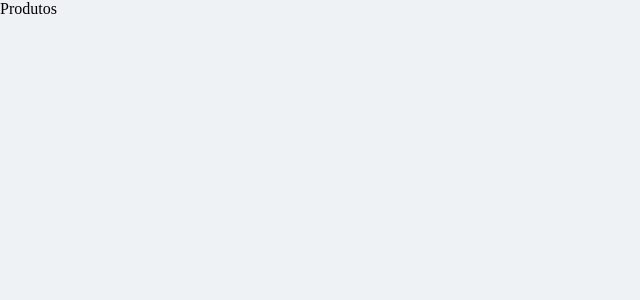
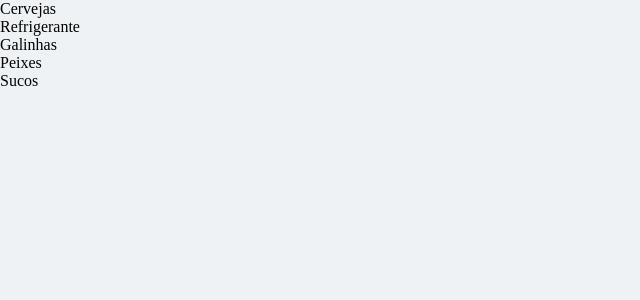
Before and after one commit to Ianara-cs/gestor-front, a React (Vite) app: page /menus in a window 1280 px wide. Shown: the top 300 px of the page, without its empty margins (0-640 px from the left). Built offline with nearby package versions, Linux system fonts and the light colour scheme; data requests are answered from the project's data file.

Commit message:
feat: get menus

```diff
--- a/src/main.tsx
+++ b/src/main.tsx
@@ -1,16 +1,14 @@
-import { StrictMode } from 'react'
 import { createRoot } from 'react-dom/client'
 import './main.css'
 import { GlobalProvider } from './shared/hooks/useGlobalContext.tsx'
 import App from './App.tsx'
-
-
+import {DataProvider} from './shared/hooks/useDataContext.tsx'
 
 
 createRoot(document.getElementById('root')!).render(
-  <StrictMode>
     <GlobalProvider>
-      <App />
+      <DataProvider>
+        <App />
+      </DataProvider>
     </GlobalProvider>
-  </StrictMode>,
 )
--- a/src/modules/menus/screens/MenuScreen.tsx
+++ b/src/modules/menus/screens/MenuScreen.tsx
@@ -1,4 +1,20 @@
+import { useEffect } from "react";
+import { useDataContext } from "../../../shared/hooks/useDataContext";
+import { useRequests } from "../../../shared/hooks/useRequest";
+import { MenuType } from "../types/MenuType";
+import { URL_MENU } from "../../../shared/constants/urls";
+import { MethodsEnum } from "../../../shared/enums/methods.enum";
+
 const MenuScreen = () => {
-  return <div>Produtos</div>;
+  const { menus, setMenus } = useDataContext();
+  const { request } = useRequests();
+
+  console.log(menus)
+
+  useEffect(() => {
+    request<MenuType[]>(URL_MENU, MethodsEnum.GET, setMenus);
+  }, []);
+
+  return menus.map((menu) => <div key={menu.id}>{menu.name}</div>);
 };
 export default MenuScreen;
--- /dev/null
+++ b/src/modules/menus/types/MenuType.ts
@@ -0,0 +1,6 @@
+export interface MenuType {
+  id: number;
+  name: string;
+  image: string;
+  price: number;
+}
--- a/src/shared/constants/urls.ts
+++ b/src/shared/constants/urls.ts
@@ -1,2 +1,3 @@
 export const URL_USER = 'http://localhost:8080/user';
 export const URL_AUTH = 'http://localhost:8080/auth';
+export const URL_MENU = 'http://localhost:3000/menus';
--- /dev/null
+++ b/src/shared/hooks/useDataContext.tsx
@@ -0,0 +1,36 @@
+import { createContext, useContext, useState } from 'react';
+import { MenuType } from '../../modules/menus/types/MenuType';
+
+interface DataContext {
+  menus?: MenuType[];
+}
+
+interface DataContextProps {
+  data: DataContext;
+  setData: (data: DataContext) => void;
+}
+
+const DataContext = createContext({} as DataContextProps);
+
+interface DataProviderProps {
+  children: React.ReactNode;
+}
+
+export const DataProvider = ({ children }: DataProviderProps) => {
+  const [data, setData] = useState<DataContext>({});
+  return <DataContext.Provider value={{ data, setData }}>{children}</DataContext.Provider>;
+}
+
+export const useDataContext = () => {
+  const { data, setData } = useContext(DataContext);
+  const setMenus = (menus: MenuType[]) => {
+    setData({
+      ...data,
+      menus: menus,
+    });
+  };
+  return {
+    menus: data?.menus || [],
+    setMenus: setMenus,
+  };
+};
--- a/src/shared/hooks/useRequest.ts
+++ b/src/shared/hooks/useRequest.ts
@@ -1,4 +1,3 @@
-import axios from "axios"
 import { useState } from "react"
 import { useGlobalContext } from "./useGlobalContext"
 import ConnectionAPI, { connectionAPIPost, MethodType } from "../functions/connection/connectionAPI"
@@ -16,12 +15,15 @@ export const useRequests = () => {
   const request = async<T>(
     url: string,
     method: MethodType,
-    body: unknown
+    saveGlobal?: (object: T) => void,
+    body?: unknown
   ): Promise<T | undefined> => {
     setLoading(true)
     const returnObject: T | undefined = await ConnectionAPI.connection<T>(url, method, body)
     .then((result) => {
-      alert('Fez login')
+      if (saveGlobal) {
+        saveGlobal(result);
+      }
       return result
     })
     .catch((error: Error) => {
@@ -31,19 +33,6 @@ export const useRequests = () => {
 
     setLoading(false)
     return returnObject
-  }
-
-  const postRequest = async (url: string, body: unknown) => {
-    setLoading(true)
-    const returnData = await connectionAPIPost(url, body).then((result) => {
-      setNotification('Entrando', 'success');
-      return result
-    }).catch((error: Error) => {
-      setNotification(error.message, 'error');
-    })
-
-    setLoading(false)
-    return returnData
   }
 
   const authRequest = async (body: unknown) => {
@@ -63,6 +52,5 @@ export const useRequests = () => {
     loading,
     authRequest,
     request,
-    postRequest
   }
 }
```
